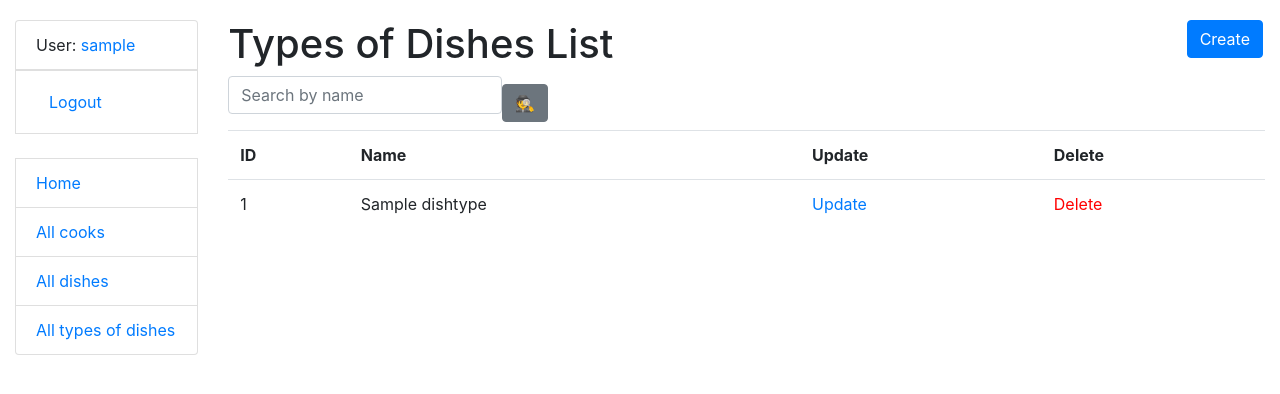
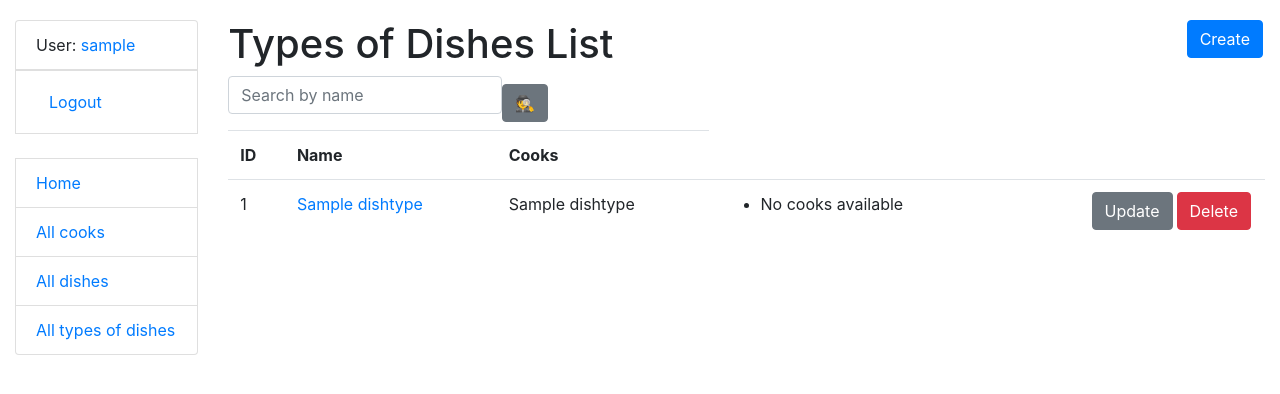
Before and after one commit to Illya-Maznitskiy/restaurant-kitchen-service, a Django app: page /dishtypes/ in a window 1280 px wide. Shown: the top 394 px of the page. Run offline with Django 5.2, Linux system fonts and the light colour scheme; a user stored in the database is signed in; tables that the repository leaves empty hold one stand-in row (values such as "Sample post"); some libraries are stand-ins or nearby versions.

Commit message:
add dishtype_detail to ulrs, views and html files; correct problem with dish type page

```diff
--- a/restaurant_kitchen/urls.py
+++ b/restaurant_kitchen/urls.py
@@ -11,6 +11,7 @@ from restaurant_kitchen.views import (
     DishTypeCreateView,
     DishTypeUpdateView,
     DishTypeDeleteView,
+    DishTypeDetailView,
     DishListView,
     DishDetailView,
     DishCreateView,
@@ -39,6 +40,11 @@ urlpatterns = [
         name="cook-delete"
     ),
     path("dishtypes/", DishTypeListView.as_view(), name="dish-type-list"),
+    path(
+        "dishtypes/<int:pk>/",
+        DishTypeDetailView.as_view(),
+        name="dish-type-detail"
+    ),
     path(
         "dishtypes/create/",
         DishTypeCreateView.as_view(),
--- a/restaurant_kitchen/views.py
+++ b/restaurant_kitchen/views.py
@@ -59,6 +59,17 @@ class DishTypeListView(LoginRequiredMixin, generic.ListView):
                 name__icontains=form.cleaned_data.get("name", "")
             )
         return queryset
+
+
+class DishTypeDetailView(LoginRequiredMixin, generic.DetailView):
+    model = DishType
+    template_name = "restaurant_kitchen/dishtype_detail.html"
+
+    def get_context_data(self, **kwargs):
+        context = super().get_context_data(**kwargs)
+        dish_type = self.get_object()
+        context['dishes'] = dish_type.dish_set.all()
+        return context
 
 
 class DishTypeCreateView(LoginRequiredMixin, generic.CreateView):
--- a/templates/restaurant_kitchen/cook_list.html
+++ b/templates/restaurant_kitchen/cook_list.html
@@ -33,6 +33,10 @@
             <td>{{ cook.first_name }}</td>
             <td>{{ cook.last_name }}</td>
             <td>{{ cook.years_of_experience }}</td>
+            <td>
+              <a href="{% url 'restaurant_kitchen:cook-delete' pk=cook.id %}" class="btn btn-danger link-to-page">Delete</a>
+              <a href="{% url 'restaurant_kitchen:cook-update' pk=cook.id %}" class="btn btn-secondary link-to-page">Update</a>
+            </td>
           </tr>
         {% endfor %}
       </tbody>
--- a/templates/restaurant_kitchen/dishtype_list.html
+++ b/templates/restaurant_kitchen/dishtype_list.html
@@ -19,23 +19,26 @@
       <tr>
         <th>ID</th>
         <th>Name</th>
-        <th>Update</th>
-        <th>Delete</th>
+        <th>Cooks</th>
       </tr>
 
       {% for type in dish_type_list %}
         <tr>
           <td>{{ type.id }}</td>
+          <td><a href="{% url 'restaurant_kitchen:dish-type-detail' pk=type.id %}">{{ type.name }}</a></td>
           <td>{{ type.name }}</td>
           <td>
-            <a href="{% url 'restaurant_kitchen:dish-type-update' pk=type.id %}">
-              Update
-            </a>
+            <ul>
+              {% for cook in type.cook_set.all %}
+                <li>{{ cook.username }}</li>
+              {% empty %}
+                <li>No cooks available</li>
+              {% endfor %}
+            </ul>
           </td>
           <td>
-            <a style="color: red" href="{% url 'restaurant_kitchen:dish-type-delete' pk=type.id %}">
-              Delete
-            </a>
+            <a href="{% url 'restaurant_kitchen:dish-type-delete' pk=type.id %}" class="btn btn-danger link-to-page">Delete</a>
+            <a href="{% url 'restaurant_kitchen:dish-type-update' pk=type.id %}" class="btn btn-secondary link-to-page">Update</a>
           </td>
         </tr>
       {% endfor %}
```
